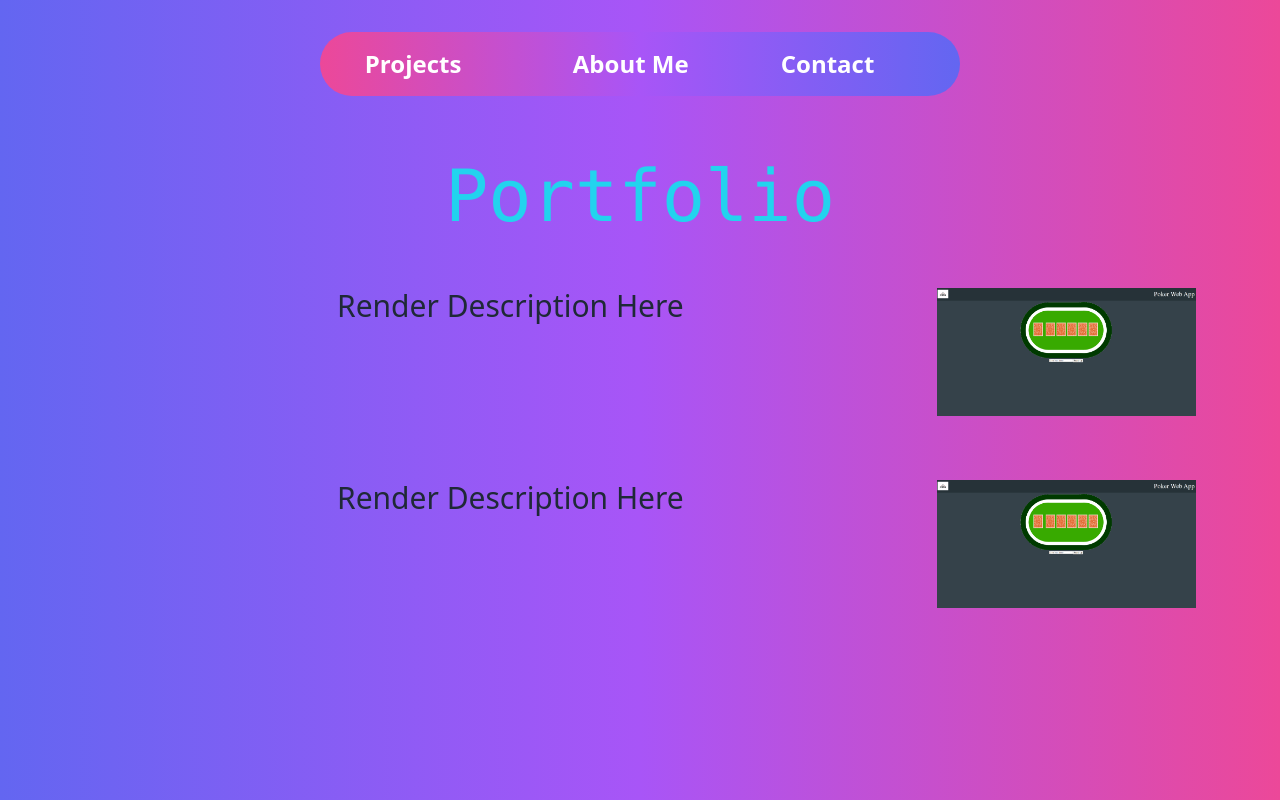
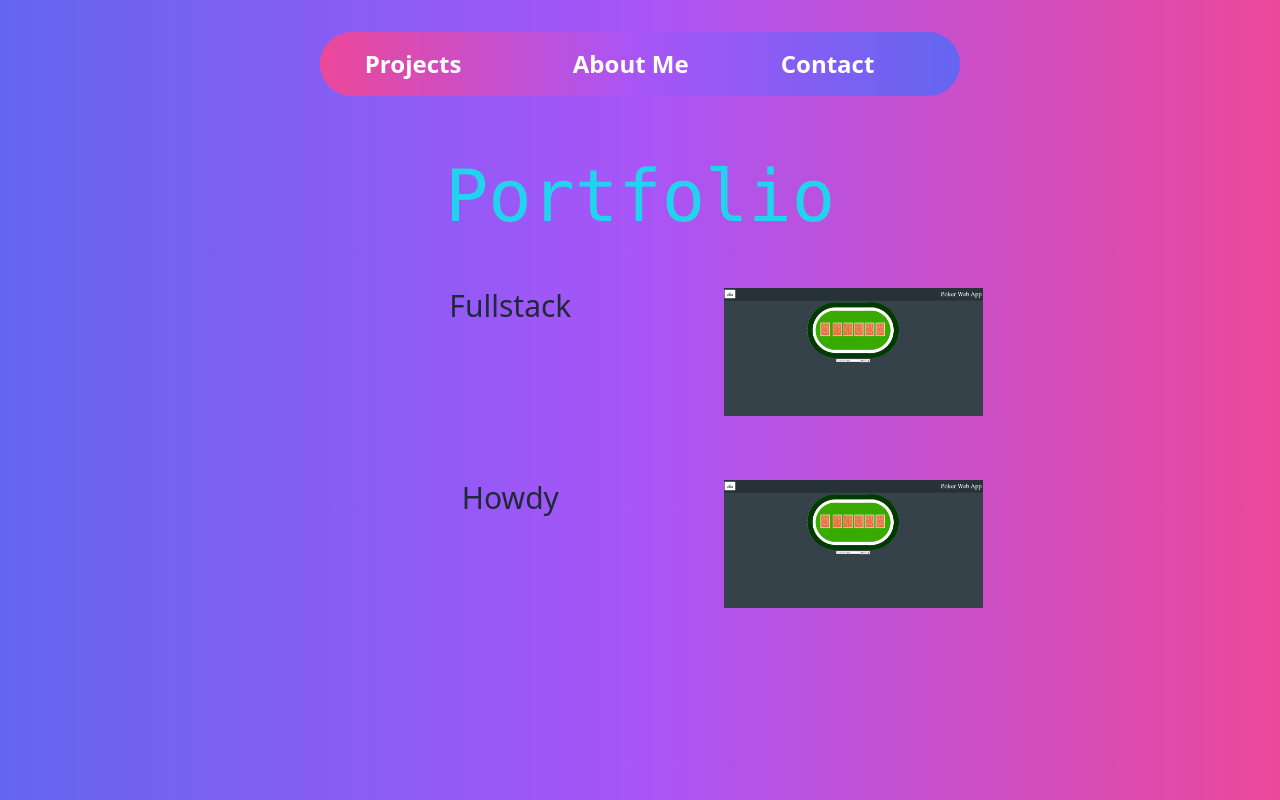
Before and after one commit to Blaise-Skoletsky/blaise-portolio, a React (Create React App) app in the folder blaise-react/: page /Project in a window 1280 px wide. Built offline with nearby package versions, Linux system fonts and the light colour scheme.

Commit message:
Customizable projects.

```diff
--- a/blaise-react/src/components/IndivProject.js
+++ b/blaise-react/src/components/IndivProject.js
@@ -1,8 +1,7 @@
 import React from 'react'
-import pokerImg from './images/pokerImg.PNG';
 
 
-function IndivProject() {
+function IndivProject({description, url}) {
 
 
 
@@ -10,8 +9,8 @@ function IndivProject() {
 
 
             <div className='flex flex-row justify-center h-48'>
-              <h1 className = 'text-3xl basis-2/3 justify-center text-center'>Render Description Here</h1>
-              <img className = 'h-2/3' alt='sorry' src={pokerImg}/>
+              <h1 className = 'text-3xl basis-1/3 justify-center text-center'>{description}</h1>
+              <img className = 'h-2/3' alt='sorry' src={url}/>
             </div>
 
 
--- a/blaise-react/src/pages/Projects.js
+++ b/blaise-react/src/pages/Projects.js
@@ -1,5 +1,6 @@
 import React from 'react'
 import IndivProject from '../components/IndivProject';
+import pokerImg from '../components/images/pokerImg.PNG';
 
 
 function Project(){
@@ -10,8 +11,8 @@ function Project(){
                 <h1 className='text-cyan-400  font-mono text-7xl text-center'> Portfolio</h1>
             </div>
             <div>
-                <IndivProject />
-                <IndivProject />
+                <IndivProject url={pokerImg} description={'Fullstack'}/>
+                <IndivProject url={pokerImg} description={'Howdy'}/>
             </div>
         </div>
     );
```
